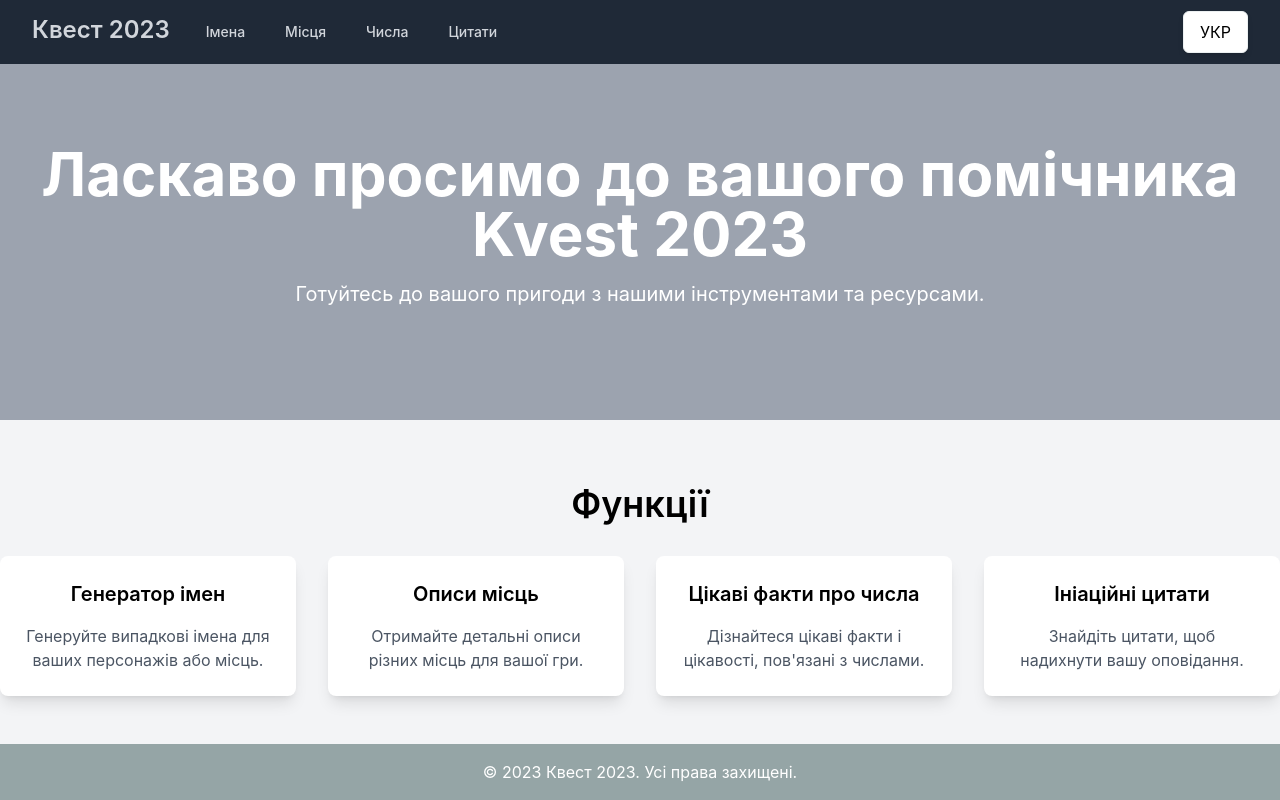
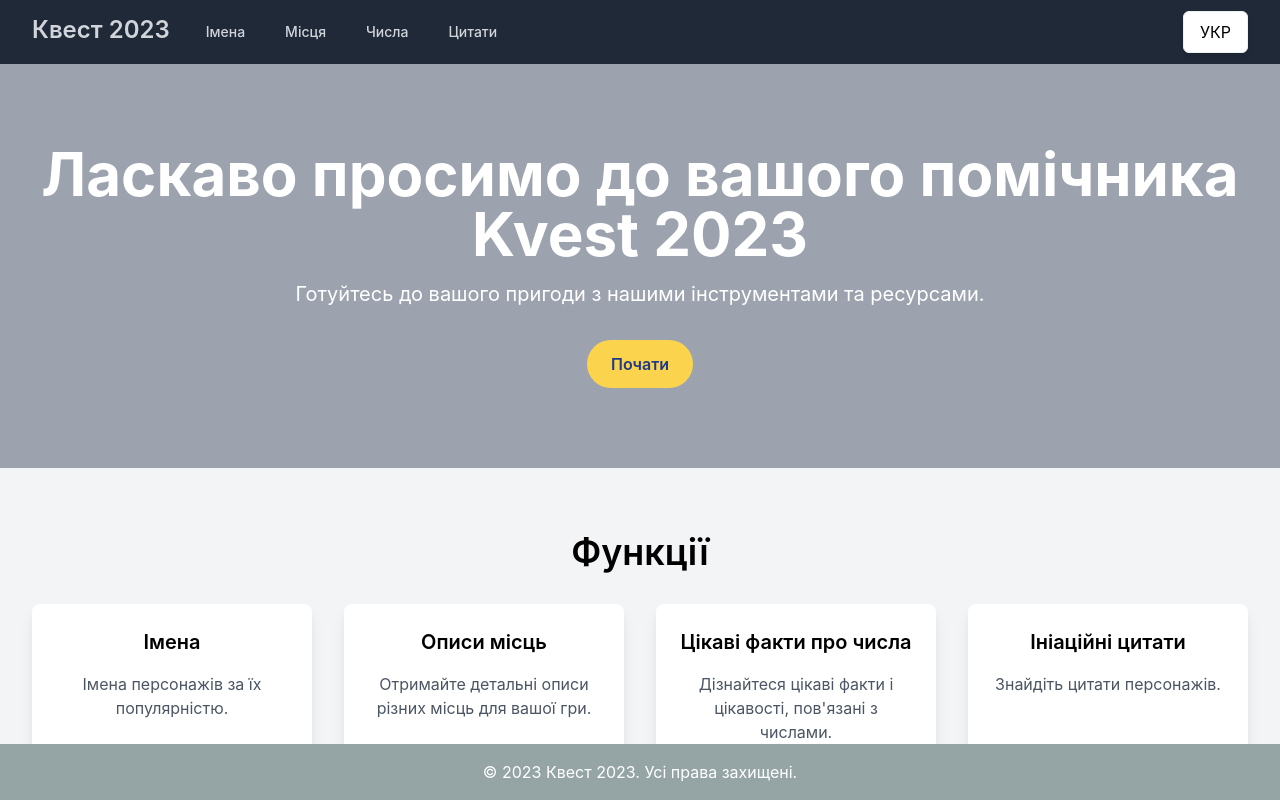
Before and after one commit to PavloPoimanov/kvest2023, a React (Create React App) app: page / in a window 1280 px wide. Built offline with nearby package versions, Linux system fonts and the light colour scheme.

Commit message:
fix minor

```diff
--- /dev/null
+++ b/src/constant/navigation.js
@@ -0,0 +1,9 @@
+// Define the navigation links with their "isActive" property
+export const navigationLinks =(t, location = null)=> {
+    return [
+        {name: t('nav.names'), to: "/names", current: location?.pathname === "/names"},
+        {name: t('nav.places'), to: "/places", current: location?.pathname === "/places"},
+        {name: t('nav.numbers'), to: "/numbers", current: location?.pathname === "/numbers"},
+        {name: t('nav.quotes'), to: "/quotes", current: location?.pathname === "/quotes"}
+    ];
+};
--- a/src/constant/translation/ua/home.json
+++ b/src/constant/translation/ua/home.json
@@ -3,13 +3,13 @@
   "prepare": "Готуйтесь до вашого пригоди з нашими інструментами та ресурсами.",
   "start": "Почати",
   "features": "Функції",
-  "feature1Title": "Генератор імен",
-  "feature1Description": "Генеруйте випадкові імена для ваших персонажів або місць.",
+  "feature1Title": "Імена",
+  "feature1Description": "Імена персонажів за їх популярністю.",
   "feature2Title": "Описи місць",
   "feature2Description": "Отримайте детальні описи різних місць для вашої гри.",
   "feature3Title": "Цікаві факти про числа",
   "feature3Description": "Дізнайтеся цікаві факти і цікавості, пов'язані з числами.",
   "feature4Title": "Ініаційні цитати",
-  "feature4Description": "Знайдіть цитати, щоб надихнути вашу оповідання.",
+  "feature4Description": "Знайдіть цитати персонажів.",
   "reachMe": "Зв'яжіться зі мною в Telegram"
 }
--- a/src/containers/layout/Header.js
+++ b/src/containers/layout/Header.js
@@ -2,20 +2,14 @@ import React from 'react';
 import {Navbar} from "../../components/Navbar";
 import {useLocation} from "react-router-dom";
 import {useTranslation} from "react-i18next";
+import {navigationLinks} from "../../constant/navigation";
 
 export const Header = () => {
     // Get the current location using React Router's useLocation hook
     const location = useLocation();
     const {t} = useTranslation();
 
-    // Define the navigation links with their "isActive" property
-    const navigationLinks = [
-        {name: t('nav.names'), to: "/names", current: location.pathname === "/names"},
-        {name: t('nav.places'), to: "/places", current: location.pathname === "/places"},
-        {name: t('nav.numbers'), to: "/numbers", current: location.pathname === "/numbers"},
-        {name: t('nav.quotes'), to: "/quotes", current: location.pathname === "/quotes"}
-    ];
     return (
-        <Navbar navigation={navigationLinks}/>
+        <Navbar navigation={navigationLinks(t, location)}/>
     );
 };
--- a/src/pages/home/Home.js
+++ b/src/pages/home/Home.js
@@ -1,12 +1,14 @@
 import React from 'react';
 import {ChatBubbleLeftRightIcon} from "@heroicons/react/20/solid";
 import {useTranslation} from "react-i18next";
+import {navigationLinks} from "../../constant/navigation";
+import {Link} from "react-router-dom";
 
 function HeroSection() {
     const { t } = useTranslation();
 
     return (
-        <div className="bg-gray-400 py-20">
+        <div className="bg-gray-400 py-20 mx-auto px-2 sm:px-6 lg:px-8">
             <div className="container mx-auto text-center text-white">
                 <h1 className="text-4xl md:text-6xl font-bold mb-4">
                     {t('home.welcome')}
@@ -14,9 +16,9 @@ function HeroSection() {
                 <p className="text-lg md:text-xl mb-8">
                     {t('home.prepare')}
                 </p>
-                {/*<button className="bg-amber-300 hover:bg-yellow-500 text-blue-900 font-semibold px-6 py-3 rounded-full transition duration-300">*/}
-                {/*    {t('home.start')}*/}
-                {/*</button>*/}
+                <button className="bg-amber-300 hover:bg-yellow-500 text-blue-900 font-semibold px-6 py-3 rounded-full transition duration-300">
+                    {t('home.start')}
+                </button>
             </div>
         </div>
     );
@@ -27,15 +29,15 @@ function FeaturesSection({features}) {
     const { t } = useTranslation();
 
     return (
-        <section className="py-16 bg-gray-100">
+        <section className="py-16 bg-gray-100 mx-auto px-2 sm:px-6 lg:px-8">
             <div className="container mx-auto text-center">
                 <h2 className="text-3xl md:text-4xl font-semibold mb-8">{t('home.features')}</h2>
                 <div className="grid grid-cols-1 sm:grid-cols-2 md:grid-cols-4 gap-8">
                     {features.map((feature, index) => (
-                        <div key={index} className="bg-white p-6 rounded-lg shadow-lg">
+                        <Link to={feature.to} key={index} className="bg-white p-6 rounded-lg shadow-lg">
                             <h3 className="text-xl font-semibold mb-4">{feature.title}</h3>
                             <p className="text-gray-600">{feature.description}</p>
-                        </div>
+                        </Link>
                     ))}
                 </div>
             </div>
@@ -49,7 +51,7 @@ function SocialMediaLinks({telegramLink}) {
     const { t } = useTranslation();
 
     return (
-        <section className="bg-gray-800 text-white py-8">
+        <section className="bg-gray-800 text-white py-8 mx-auto px-2 sm:px-6 lg:px-8">
             <div className="container mx-auto text-center">
                 <h2 className="text-3xl md:text-4xl font-semibold mb-6">{t('home.reachMe')}</h2>
                 <div className="flex justify-center space-x-4">
@@ -74,18 +76,22 @@ export const Home = () => {
         {
             title: t('home.feature1Title'),
             description: t('home.feature1Description'),
+            to: navigationLinks(t).find(e=>e.name === t('nav.names')).to
         },
         {
             title: t('home.feature2Title'),
             description: t('home.feature2Description'),
+            to: navigationLinks(t).find(e=>e.name === t('nav.places')).to
         },
         {
             title: t('home.feature3Title'),
             description: t('home.feature3Description'),
+            to: navigationLinks(t).find(e=>e.name === t('nav.numbers')).to
         },
         {
             title: t('home.feature4Title'),
             description: t('home.feature4Description'),
+            to: navigationLinks(t).find(e=>e.name === t('nav.quotes')).to
         },
     ];
     const telegramLink = 'https://t.me/pavlo.poimanv';
```
Also changed, not shown: package.json (+6 -4 lines), 1 other file (tests, documents, lock files or other folders).
